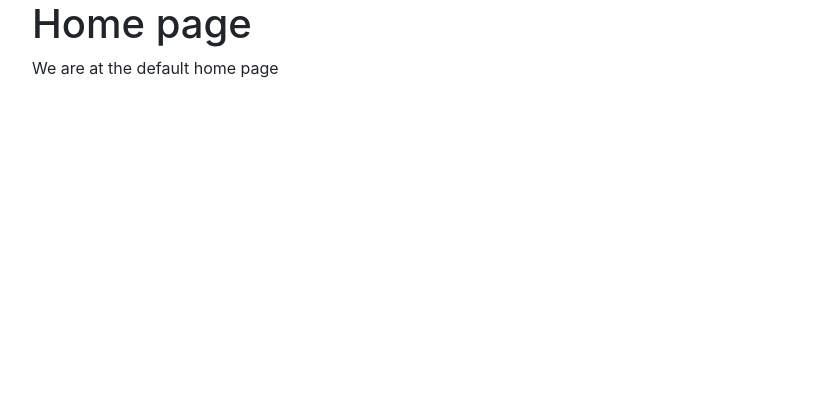
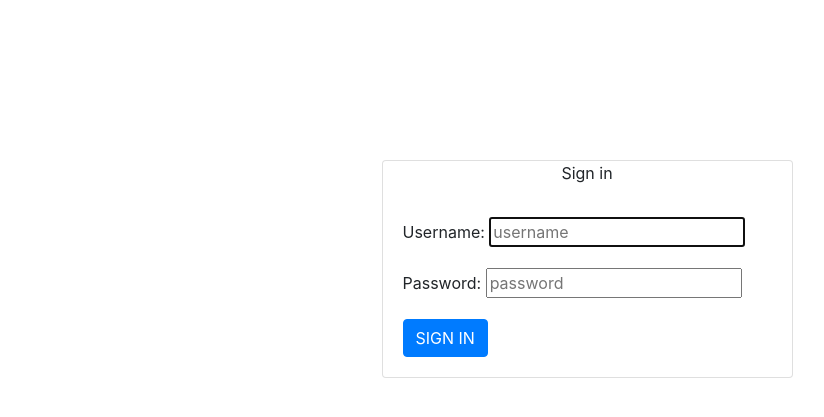
Before and after one commit to CDHayden/LearnerManagementSystem, a Flask app: page / in a window 1280 px wide. Shown: the top 417 px of the page, without its empty margins (53-877 px from the left). Run offline with Flask 2, Linux system fonts and the light colour scheme; some libraries are stand-ins or nearby versions.

Commit message:
Create sign in box and form

```diff
--- a/lms/templates/home/index.html
+++ b/lms/templates/home/index.html
@@ -1,12 +1,39 @@
 {% extends 'base.html' %}
 {% block pagetitle %}
-     Learner Management System
+Learner Management System
 {% endblock %}
 
 {% block content %}
-    <h1> Home page</h1>
-    <p> We are at the default home page </p>
-    {% for user in users %}
-        <p> {{ user.firstname }} {{ user.secondname }} </p>
-    {% endfor %}
+
+<div class="row">
+    <div id="test" class="col col-sm-9 col-md-7 col-lg-5 mx-auto">
+        <div class="card">
+            <div class="card-title text-center">
+                Sign in
+            </div>
+            <div class="card-body">
+                <form>
+                    <!-- USERNAME -->
+                    <div class="form-group">
+                        <label for="username">Username:</label>
+                        <input type="text" name="username" id="username" placeholder="username" required autofocus>
+                    </div>
+                    <!-- ./USERNAME -->
+
+                    <!-- PASSWORD -->
+                    <div class="form-group">
+                        <label for="password">Password:</label>
+                        <input type="password" name="password" id="password" placeholder="password" required>
+                    </div>
+                    <!-- ./PASSWORD -->
+
+                    <!-- BUTTON -->
+                    <button class="btn btn-primary text-uppercase" type="submit"> Sign in </button>
+                    <!-- ./BUTTON -->
+                </form>
+            </div>
+        </div>
+    </div>
+</div>
+
 {% endblock %}
```
